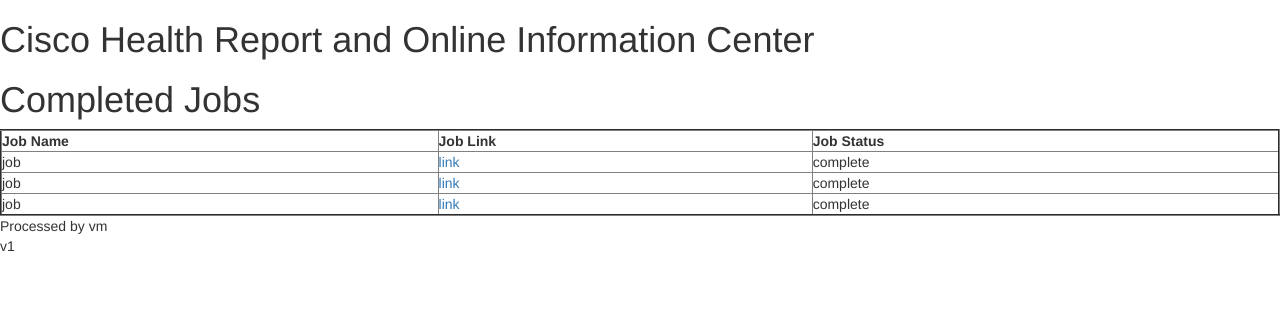
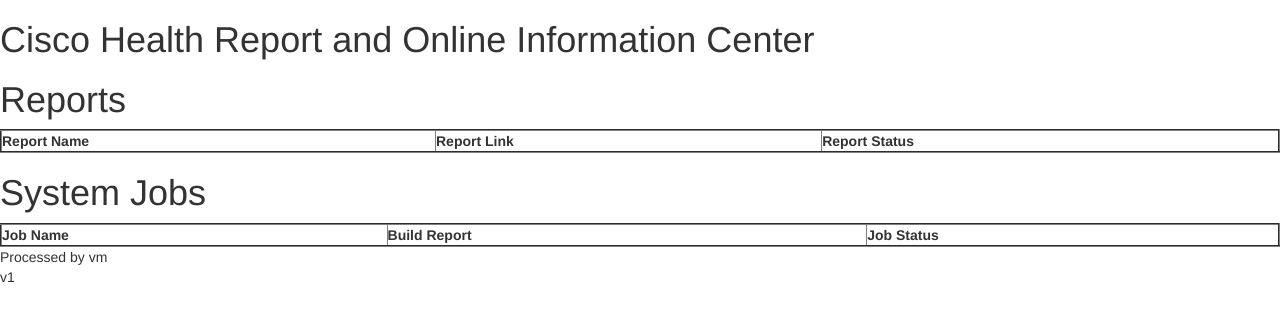
Before and after one commit to joshand/CHROnIC_Portal, a Flask app: page /jobs in a window 1280 px wide. Shown: the top 321 px of the page. Run offline with Flask 2, Linux system fonts and the light colour scheme; data that the repository does not hold is empty; some libraries are stand-ins or nearby versions.

Commit message:
reports build

```diff
--- a/CHROnIC_Portal/tasks.py
+++ b/CHROnIC_Portal/tasks.py
@@ -1,15 +1,70 @@
 import requests
+import pprint
+import ast
+
+def getReports():
+    url = "http://imapex-chronic-bus.green.browndogtech.com/api/get"
+    response = requests.request("GET", url)
+    channels = response.json()
+
+    reports = []
+    for channel in channels:
+        if "report" in channel:
+            channels[channel]['status'] = "complete"
+            reports.append({'report': channel, 'link': '/report/{}'.format(channel), 'status': channels[channel]['status']})
+
+    return reports
+
+
 
 def getJobs():
     url = "http://imapex-chronic-bus.green.browndogtech.com/api/get"
+    response = requests.request("GET", url)
+    channels = response.json()
+    jobs = []
 
-    #response = requests.request("GET", url)
+    for channel in channels:
+        if "report" not in channel:
+            tracker = 0
+            for task in channels[channel].keys():
+                if channels[channel][task] != "2":
+                    tracker = tracker + 1
+            if tracker == 0:
+                channels[channel]['status'] = "complete"
+            else:
+                channels[channel]['status'] = "in progress"
+            jobs.append({'job':channel, 'link':'link', 'status':channels[channel]['status']})
 
-    #jobs = response.json()
+    pprint.pprint(channels)
+    pprint.pprint(jobs)
+    return jobs
 
-    #for job in jobs:
-    #    job['link'] = url + job
-    #    job['status'] = "Complete"
+def buildReportData(reportid):
+    url = "http://imapex-chronic-bus.green.browndogtech.com/api/get/{}/2".format(reportid)
+    response = requests.request("GET", url)
 
-    jobs = [{"job":"job", "link":"link", "status":"complete"}, {"job":"job","link":"link", "status":"complete"}, {"job":"job","link":"link", "status":"complete"}]
-    return jobs
+    data = response.json()
+
+    servers = ast.literal_eval(data[0]['msgdata'])
+    formated_servers = []
+    for server in servers:
+        fserver = {}
+        print(server)
+        fserver['location'] = server['ucs']['@dn'][0]
+        fserver['type'] = server['ucs']['@model'][0]
+        fserver['serial'] = server['ucs']['@serial'][0]
+        fserver['os'] = "ESX " + server['esx']['version/~'][0]
+        fserver['firmware'] = server['ucs']['mgmtController/firmwareRunning/@version'][1]
+        fserver['firmware_support'] = server['firmware_status']
+        fserver['enic_status'] = server['enic_status']
+        fserver['supported_enic'] = server['supported_enic']
+        fserver['running_enic'] = (server['esx']['driverinfo']['3']).split()[-1]
+        fserver['fnic_status'] = server['fnic_status']
+        fserver['supported_fnic'] = server['supported_fnic']
+        fnic_long = (server['esx']['driverinfo']['1']).split()[2]
+        fserver['running_fnic'] = fnic_long.split("-")[0]
+
+        formated_servers.append(fserver)
+
+    pprint.pprint(formated_servers)
+    return formated_servers
--- a/CHROnIC_Portal/templates/jobs.html
+++ b/CHROnIC_Portal/templates/jobs.html
@@ -1,17 +1,33 @@
 {% extends "base_layout.html" %}
 {% block content %}
 
-<h1>Completed Jobs</h1>
+<h1>Reports</h1>
+    <table border="2" style="width:100%">
+        <tr>
+            <th>Report Name</th>
+            <th>Report Link</th>
+            <th>Report Status</th>
+        </tr>
+        {% for n in reports %}
+        <tr>
+            <td>{{n['report']}}</td>
+            <td><a href="{{n['link']}}">View Report</a></td>
+            <td>{{n['status']}}</td>
+        </tr>
+        {% endfor %}
+    </table>
+
+<h1>System Jobs</h1>
     <table border="2" style="width:100%">
         <tr>
             <th>Job Name</th>
-            <th>Job Link</th>
+            <th>Build Report</th>
             <th>Job Status</th>
         </tr>
         {% for n in data %}
         <tr>
             <td>{{n['job']}}</td>
-            <td><a href="{{n['link']}}">{{n['link']}}</a></td>
+            <td><a href="{{n['link']}}">Build Report</a></td>
             <td>{{n['status']}}</td>
         </tr>
         {% endfor %}
--- a/CHROnIC_Portal/views.py
+++ b/CHROnIC_Portal/views.py
@@ -3,7 +3,7 @@
 from flask import render_template, redirect, request
 from .forms import hcHealthAuthForm
 from CHROnIC_Portal import app
-from tasks import getJobs
+from .tasks import getJobs, getReports, buildReportData
 
 @app.route("/")
 def index():
@@ -30,5 +30,15 @@
 @app.route("/jobs")
 def jobs():
     jobs = getJobs()
+    reports = getReports()
     hostname = socket.gethostname()
-    return render_template('jobs.html', data=jobs, hostname=hostname)
+    return render_template('jobs.html', data=jobs, reports=reports, hostname=hostname)
+
+
+@app.route("/report/<reportid>")
+def report(reportid):
+    #print(reportid)
+    servers = buildReportData(reportid)
+    hostname = socket.gethostname()
+
+    return render_template('report.html', servers=servers, hostname=hostname)
```
Also changed, not shown: CHROnIC_Portal/templates/report.html (added, +27 -0 lines), 2 other files.
